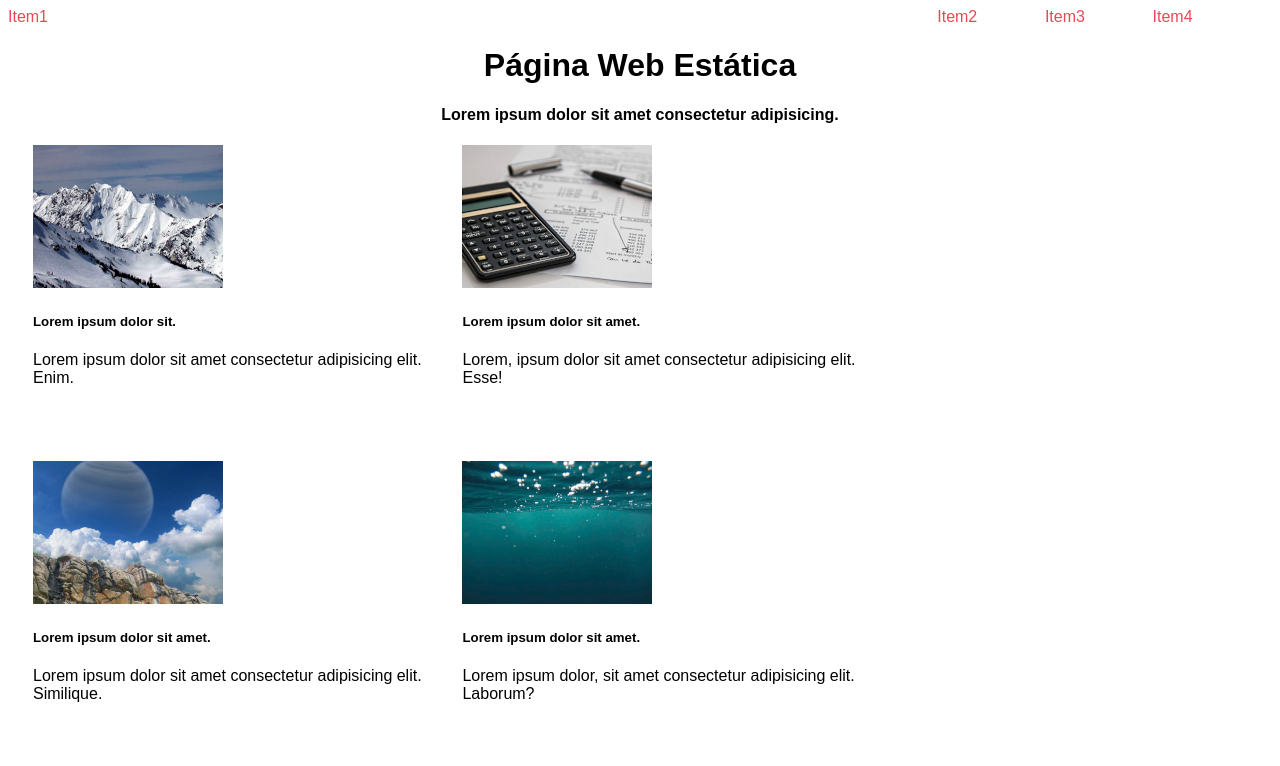
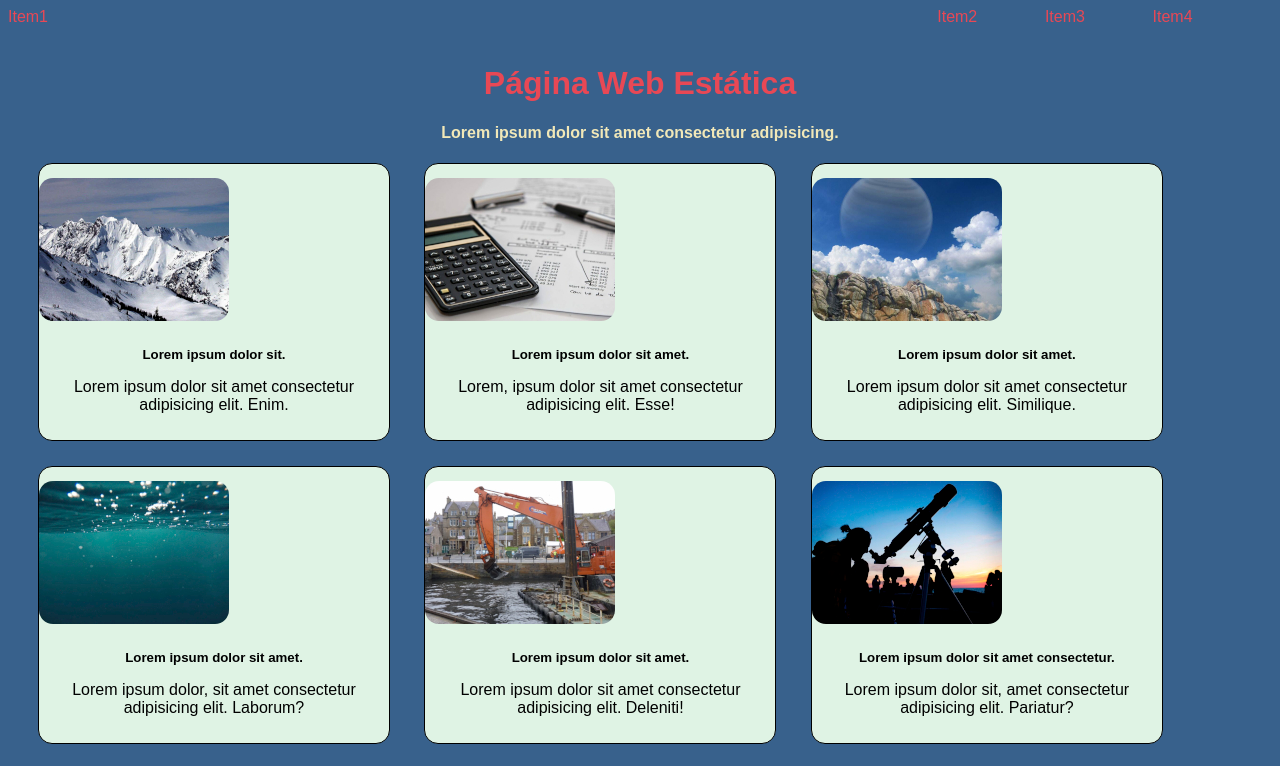
Before and after one commit to Luan-ghdv/paginaweb_estatica, a plain HTML site: page index.html in a window 1280 px wide. Shown: the top 766 px of the page. Drawn offline with Linux system fonts and the light colour scheme.

Commit message:
#3 - 22/09/23
Pequenas adições feitas.

```diff
--- a/index.html
+++ b/index.html
@@ -17,6 +17,7 @@
     </nav>
 
     <header>
+        <img src="" alt="">
         <h1>Página Web Estática</h1>
         <h4>Lorem ipsum dolor sit amet consectetur adipisicing.</h4>
     </header>
--- a/style.css
+++ b/style.css
@@ -10,6 +10,7 @@
 
 body {
     font-family: Arial, Helvetica, sans-serif;
+    background-color: var(--cor2);
 }
 
 header {
@@ -32,12 +33,35 @@ nav > div {
     margin-left: 5%;
 }
 
+h1 {
+    color: var(--cor1);
+}
+
+h4 {
+    color: var(--cor5);
+}
+
 section > div {
-    width: 400px;
+    width: 350px;
     height: 276px;
-    margin-bottom: 40px;
-    padding-left: 25px;
+    margin-left: 30px;
+    margin-bottom: 25px;
+
     display: inline-block;
+    border: 1px solid black;
+    border-radius: 14px;
+    background-color: var(--cor4);
+}
+
+img {
+    margin-top: 14px;
+    border-radius: 14px;
+    padding: ;
+}
+
+h5, p {
+    text-align: center;
+    margin-bottom: 7px;
 }
 
 footer {
```
Also changed, not shown: 1 other file.
